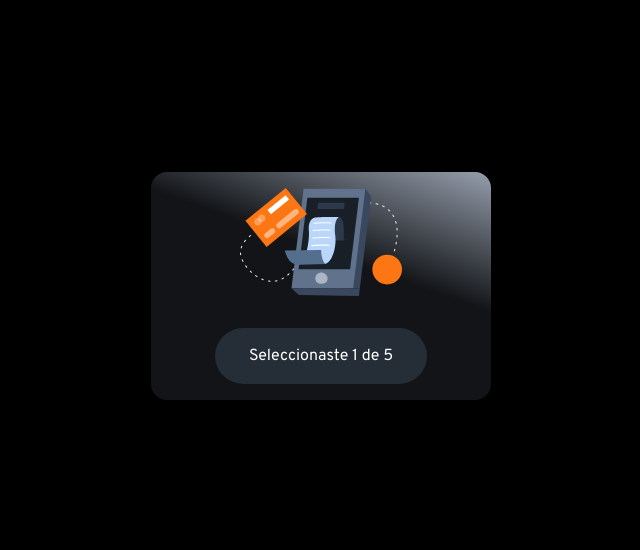
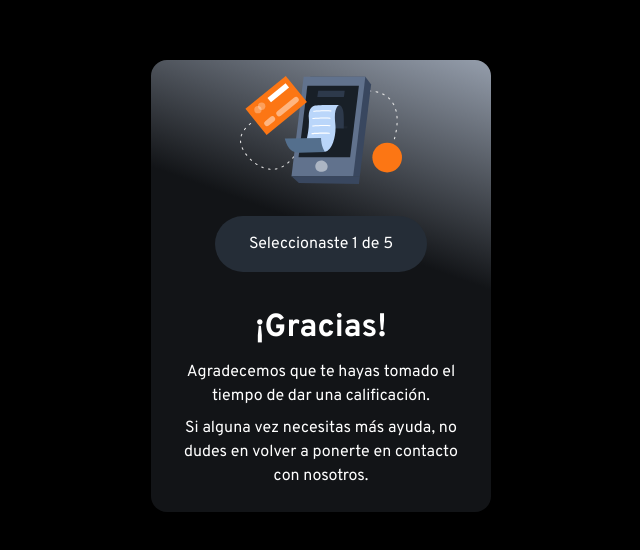
Before and after one commit to devfuertes/examen_David_Fuertes, a website: page index.html in a window 1280 px wide. Shown: the part 114-664 px from the top of the page, without its empty margins (319-959 px from the left). Drawn offline with Linux system fonts and the light colour scheme; a web font is replaced by a local one.

Commit message:
Finish second card

```diff
--- a/css/main.css
+++ b/css/main.css
@@ -144,7 +144,7 @@ button:hover {
 
     }
 
-    .button_ranking{
+    .button_ranking_wrapper{
 
 
         border-radius: 2rem;
@@ -153,6 +153,20 @@ button:hover {
         background-color: var(--clr-dark-blue);
         text-align: center;
 
+    }
+
+    .text_wrapper{
+
+        text-align: center;
+
+        h2{
+            padding-bottom: .5rem;
+            font-size: 2rem;
+        }
+        p{
+            padding-bottom: .5rem;
+        }
+
 
     }
 
@@ -160,4 +174,9 @@ button:hover {
 
 
 
+
+
+
+
+
 }
--- a/index.html
+++ b/index.html
@@ -53,8 +53,15 @@
         <img src="assets/illustration-thank-you.svg" alt="illustration-mobile">
       </div>
 
-      <div class="button_ranking">
+      <div class="button_ranking_wrapper">
         <p>Seleccionaste 1 de 5</p>
+      </div>
+
+
+      <div class="text_wrapper">
+        <h2>¡Gracias!</h2>
+        <p>Agradecemos que te hayas tomado el tiempo de dar una calificación.</p>
+        <p>Si alguna vez necesitas más ayuda, no dudes en volver a ponerte en contacto con nosotros.</p>
       </div>
 
 
```
